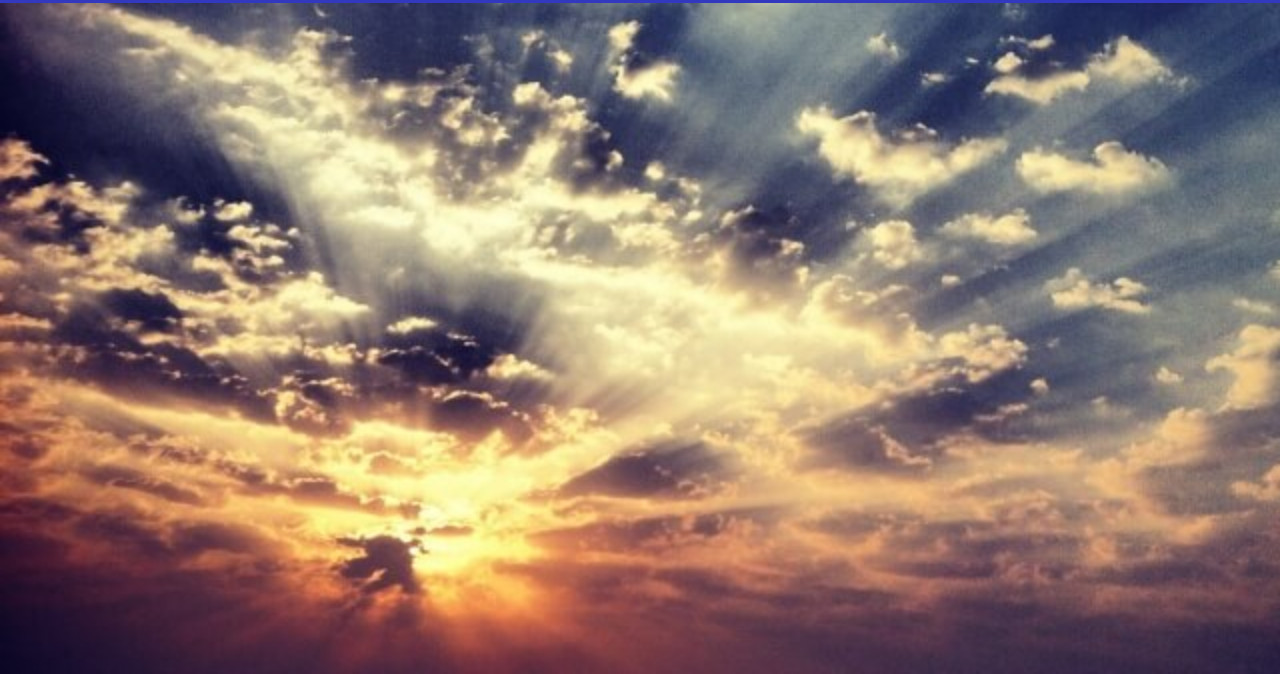
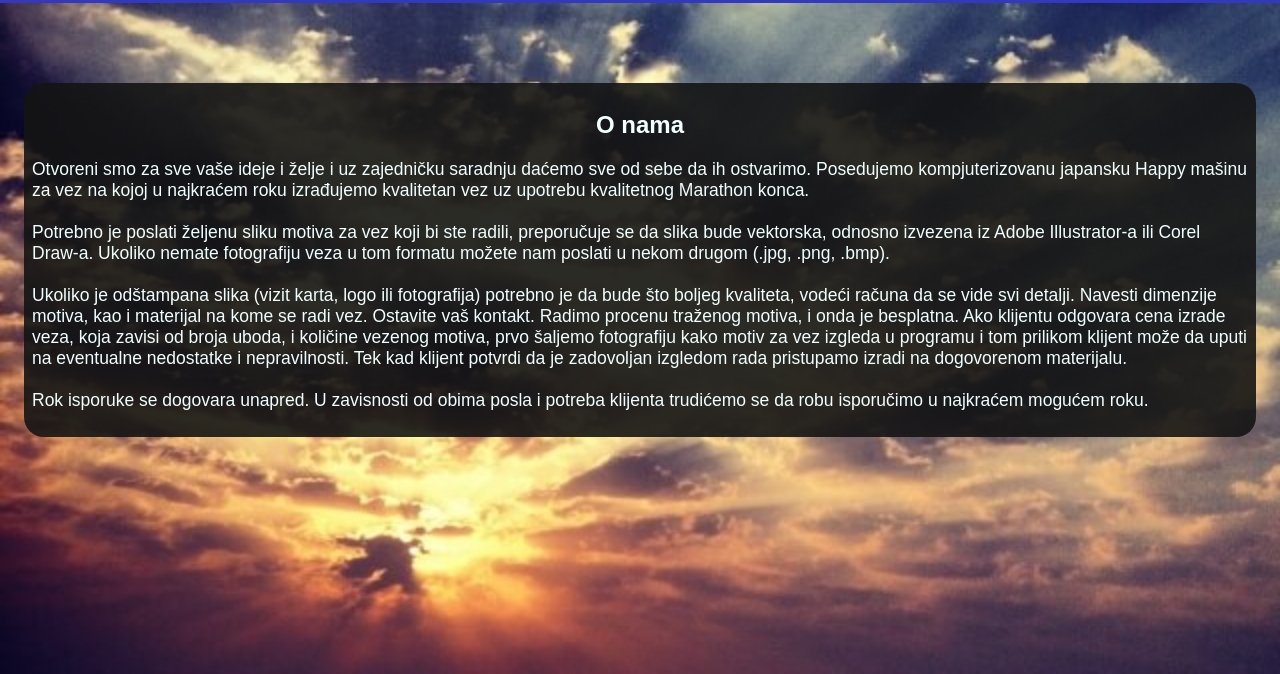
Before and after one commit to gankyplanky/VezionicaWebDizajn, a plain HTML site: page stranice/ONama.html in a window 1280 px wide. Shown: the part 126-800 px from the top of the page. Drawn offline with Linux system fonts and the light colour scheme.

Commit message:
Dodat tekst u stranici 'O nama'

```diff
--- /dev/null
+++ b/css/oNama.css
@@ -0,0 +1,20 @@
+:root {
+    --kontejnerPozadina: rgba(20, 20, 20, 0.9);
+}
+
+#kontejnerInformacija {
+    width: 95%;
+    border-radius: 20px;
+    background-color: var(--kontejnerPozadina);
+    color: azure;
+    margin-top: 10vh;
+    padding: 1vh;
+}
+
+#kontejnerInformacija h2 {
+    text-align: center;
+}
+
+#kontejnerInformacija p {
+    font-size: 17.5px;
+}
--- a/stranice/ONama.html
+++ b/stranice/ONama.html
@@ -5,6 +5,7 @@
     <meta name="viewport" content="width=device-width, initial-scale=1.0">
     <link rel="stylesheet" href="../css/glavni.css">
     <link rel="stylesheet" href="../css/zaglavlje.css">
+    <link rel="stylesheet" href="../css/oNama.css">
     <title>O Nama</title>
 </head>
 <body>
@@ -38,6 +39,24 @@
             </nav>
         </div>
     </header>
+
+    <div id="kontejnerInformacija">
+        <h2>O nama</h2>
+        <p>
+            Otvoreni smo za sve vaše ideje i želje i uz zajedničku saradnju daćemo sve od sebe da ih ostvarimo. Posedujemo kompjuterizovanu japansku Happy
+            mašinu za vez na kojoj u najkraćem roku izrađujemo kvalitetan vez uz upotrebu kvalitetnog Marathon konca.<br><br>
+
+            Potrebno je poslati željenu sliku motiva za vez koji bi ste radili, preporučuje se da slika bude vektorska, odnosno izvezena iz Adobe Illustrator-a
+             ili Corel Draw-a. Ukoliko nemate fotografiju veza u tom formatu možete nam poslati u nekom drugom (.jpg, .png, .bmp).<br><br>
+
+            Ukoliko je odštampana slika (vizit karta, logo ili fotografija) potrebno je da bude što boljeg kvaliteta, vodeći računa da se vide svi detalji. Navesti
+             dimenzije motiva, kao i materijal na kome se radi vez. Ostavite vaš kontakt. Radimo procenu traženog motiva, i onda je besplatna. Ako klijentu odgovara cena
+              izrade veza, koja zavisi od broja uboda, i količine vezenog motiva, prvo šaljemo fotografiju kako motiv za vez izgleda u programu i tom prilikom klijent može
+              da uputi na eventualne nedostatke i nepravilnosti. Tek kad klijent potvrdi da je zadovoljan izgledom rada pristupamo izradi na dogovorenom materijalu.<br><br>
+
+            Rok isporuke se dogovara unapred. U zavisnosti od obima posla i potreba klijenta trudićemo se da robu isporučimo u najkraćem mogućem roku.</p>
+    </div>
+
 </body>
 
 <script src="../js/zaglavlje.js"></script>
```
